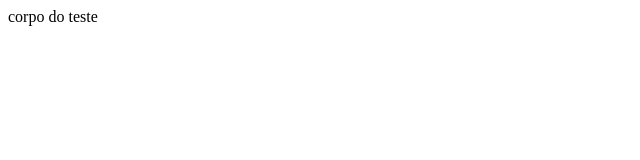
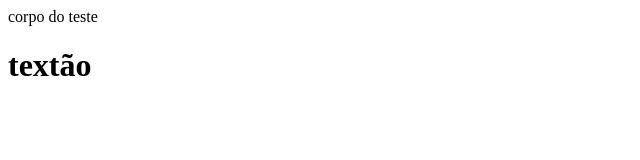
Before and after one commit to Lai025/testes1, a plain HTML site: page index.html in a window 1280 px wide. Shown: the whole page, without its empty margins (0-640 px from the left). Drawn offline with Linux system fonts and the light colour scheme.

Commit message:
Update index.html

```diff
--- a/index.html
+++ b/index.html
@@ -4,5 +4,6 @@
 </head>
 <body>
 corpo do teste
+  <h1>textão</h1>
 </body>
 </html>
```
